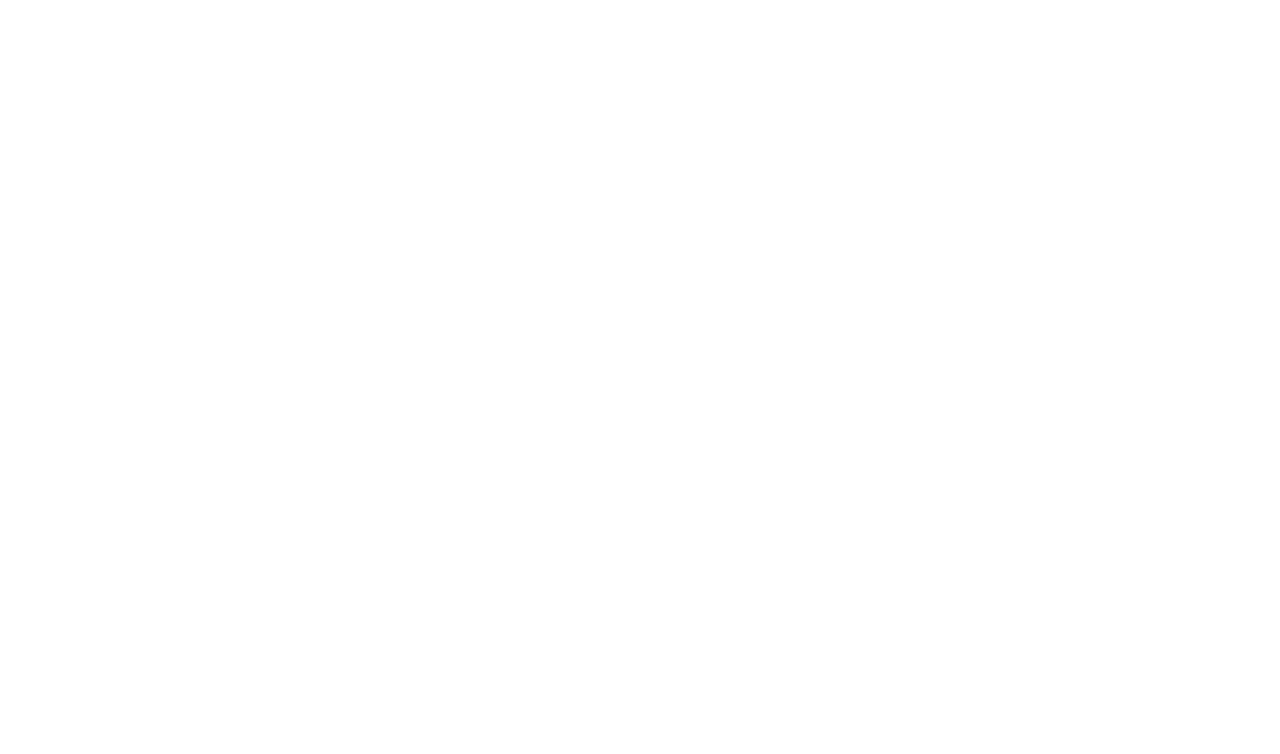
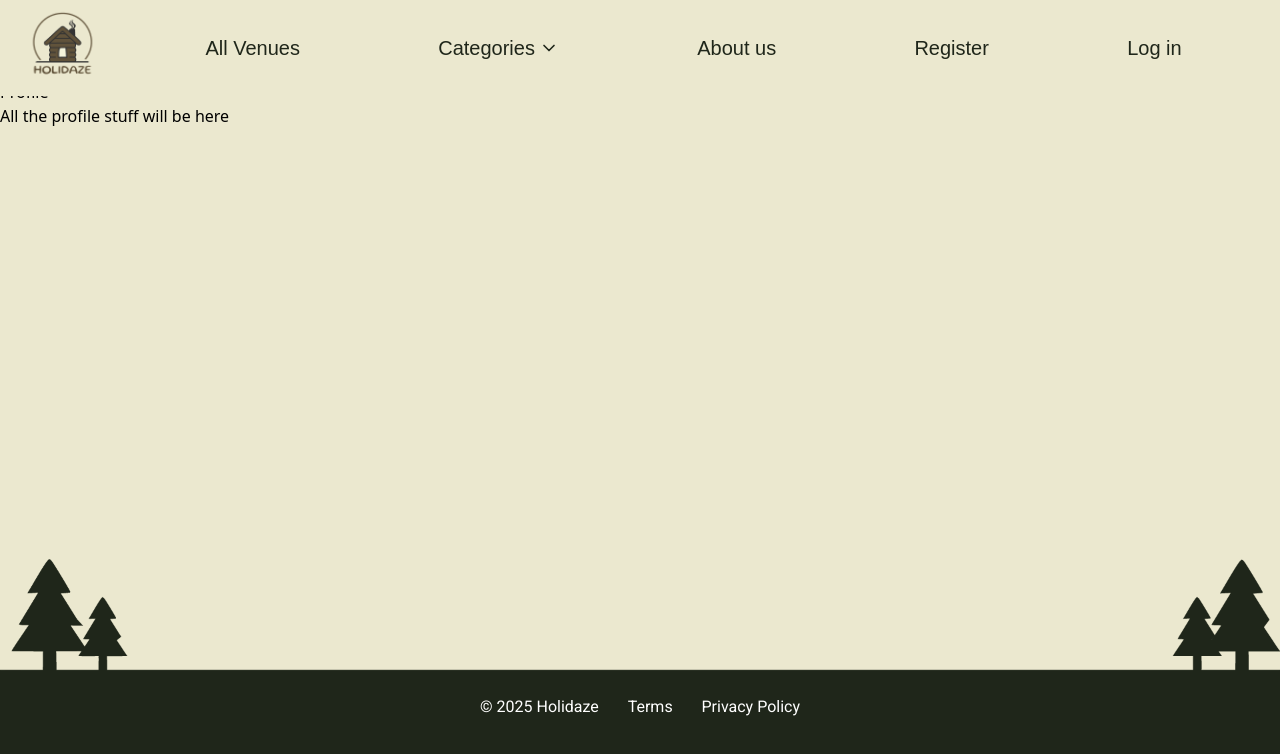
Before and after one commit to maddipaddi/Fireside-Holidaze, a React (Vite) app: page /Profile in a window 1280 px wide. Before the commit this address had no page. Shown: the top 754 px of the page. Built offline with nearby package versions, Linux system fonts and the light colour scheme; a web font is replaced by a local one.

Commit message:
feat: add profile page to router

```diff
--- a/src/App.jsx
+++ b/src/App.jsx
@@ -10,20 +10,20 @@ import Login from "./pages/Login";
 import Register from "./pages/Register";
 import Terms from "./pages/Terms";
 import Privacy from "./pages/Privacy";
-
+import Profile from "./pages/Profile";
 
 function App() {
-
   return (
     <>
       <Routes>
         <Route path="/" element={<Layout />}>
           <Route index element={<Home />} />
-          <Route path="/Venues" element={<Venues/>} />
+          <Route path="/Venues" element={<Venues />} />
           <Route path="/Categories" element={<Categories />} />
           <Route path="/About" element={<About />} />
           <Route path="/Login" element={<Login />} />
           <Route path="/Register" element={<Register />} />
+          <Route path="/Profile" element={<Profile />} />
           <Route path="/Terms" element={<Terms />} />
           <Route path="/Privacy" element={<Privacy />} />
         </Route>
--- /dev/null
+++ b/src/pages/Profile.jsx
@@ -0,0 +1,8 @@
+export default function Profile() {
+  return (
+    <section>
+      <h1>Profile</h1>
+      <p>All the profile stuff will be here</p>
+    </section>
+  );
+}
```
